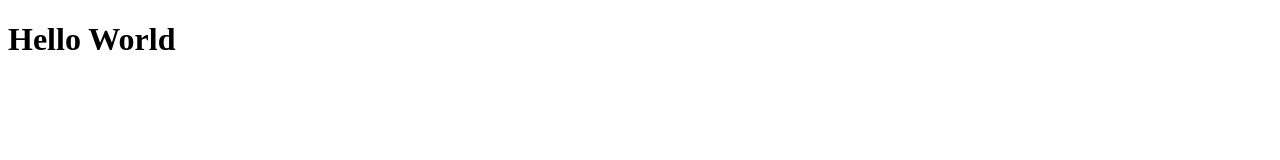
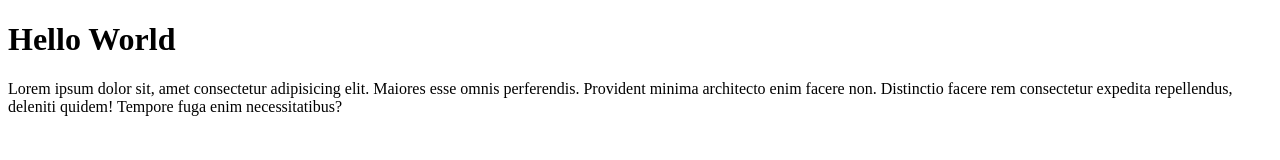
Before and after one commit to Tegarsetyo6/git-test, a plain HTML site: page index.html in a window 1280 px wide. Drawn offline with Linux system fonts and the light colour scheme.

Commit message:
menambahkan pargraph

```diff
--- a/index.html
+++ b/index.html
@@ -8,5 +8,9 @@
   </head>
   <body>
     <h1>Hello World</h1>
+    <p>
+      Lorem ipsum dolor sit, amet consectetur adipisicing elit. Maiores esse omnis perferendis. Provident minima architecto enim facere non. Distinctio facere rem consectetur expedita repellendus, deleniti quidem! Tempore fuga enim
+      necessitatibus?
+    </p>
   </body>
 </html>
```
